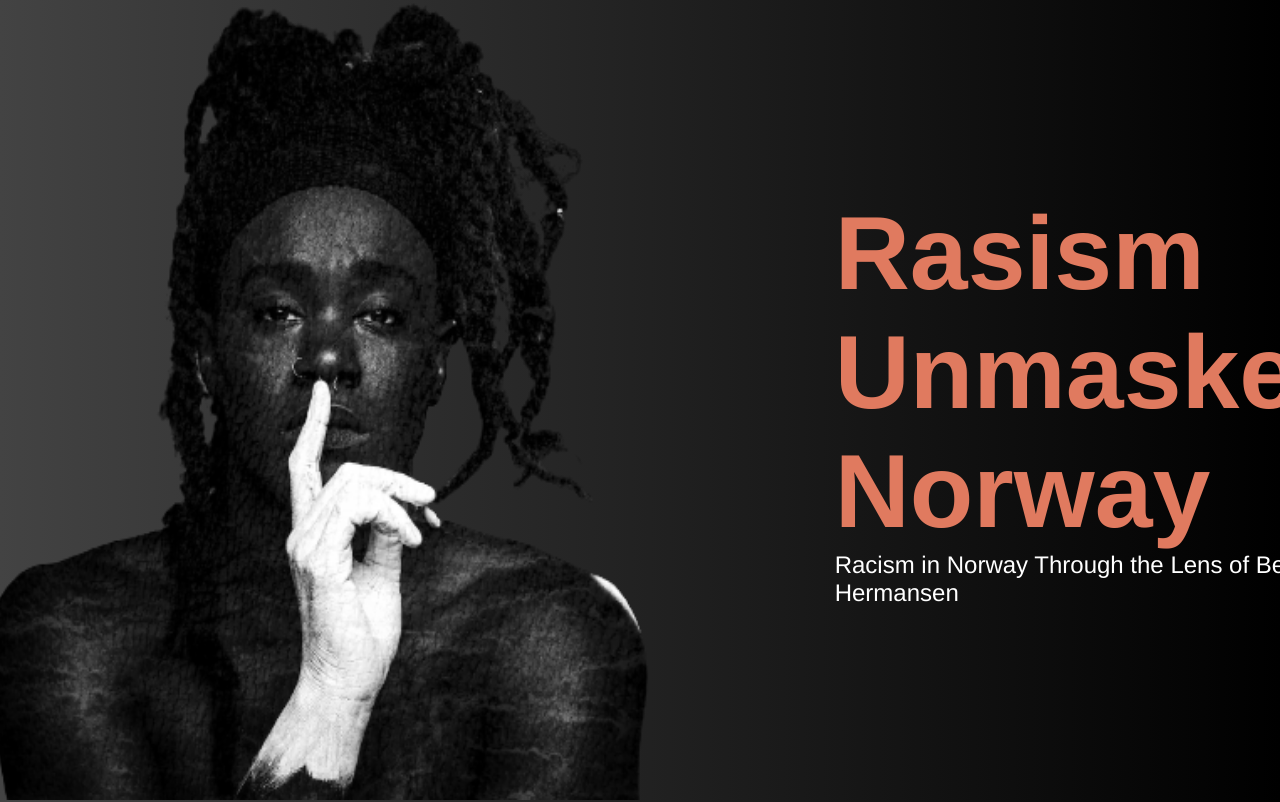
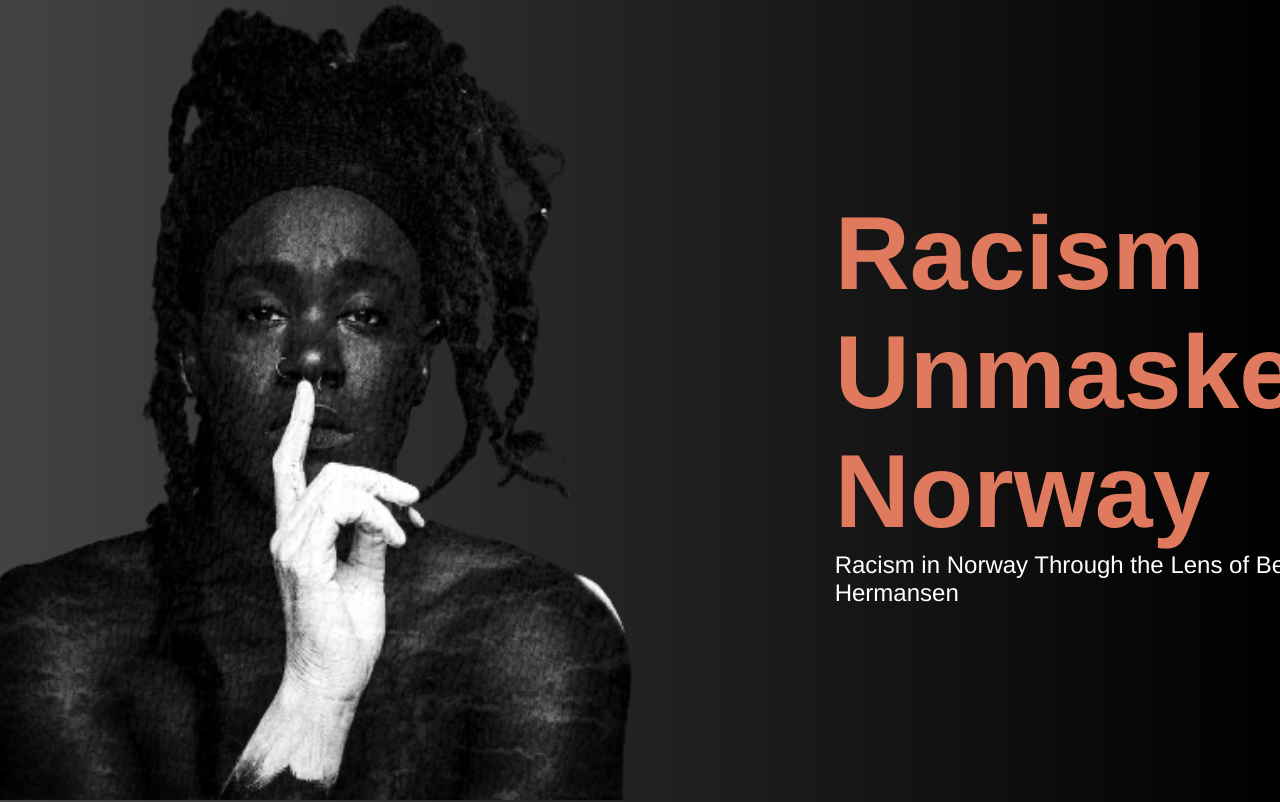
Before and after one commit to hadiayser/Eksamen_kommunikasjonsdesign, a website: page NewsStoryFour/Rasisme.html in a window 1280 px wide. Shown: the top 802 px of the page. Drawn offline with nearby package versions, Linux system fonts and the light colour scheme.

Commit message:
small fixes

```diff
--- a/NewsStoryFour/Rasisme.css
+++ b/NewsStoryFour/Rasisme.css
@@ -39,7 +39,7 @@
   .intro {
     /* background-color: #201f1f8b; */
     color: #ffffff;
-    padding: 1rem;
+    padding: 2rem;
   }
 
   .intro h2 {
--- a/NewsStoryFour/Rasisme.html
+++ b/NewsStoryFour/Rasisme.html
@@ -12,7 +12,7 @@
       <!-- <img src="benjamin.jpg" alt="benjamin" class="benjamin"> -->
       <img src="imrs-removebg-preview.png" alt="benjamin" class="benjamin" />
       <div class="intro">
-        <h2>Rasism Unmasked: Norway</h2>
+        <h2>Racism Unmasked: Norway</h2>
         <a> Racism in Norway Through the Lens of Benjamin Hermansen </a>
       </div>
     </section>
```
